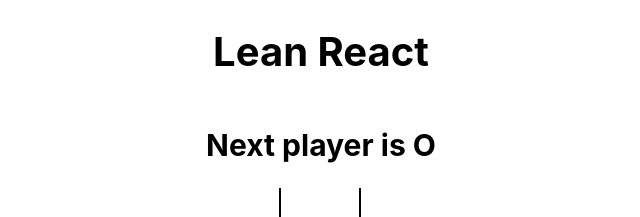
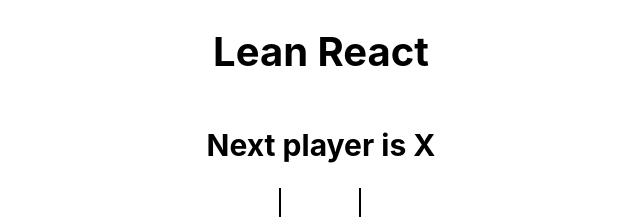
Before and after one commit to ybeliaev/tic-tac-toe, a React (Create React App) app: page / in a window 1280 px wide. Shown: the top 217 px of the page, without its empty margins (319-959 px from the left). Built offline with nearby package versions, Linux system fonts and the light colour scheme.

Commit message:
transform to game history

```diff
--- a/src/App.js
+++ b/src/App.js
@@ -5,34 +5,38 @@
 import { calculateWinner } from './helpers';
 
 function App() {
-  const [board, setBoard] = useState(Array(9).fill(null));
-  const [isXnext, setIsXnext] = useState(false);
+  const [history, setHistory] = useState([{board: Array(9).fill(null), isXnext: true},]);
+  const [currentMove, setCurrentMove] = useState(0);
 
-  const winner = calculateWinner(board)
+  const current = history[currentMove]
+
+  const winner = calculateWinner(current.board)
   console.log("Winner: ", winner)
 
-  const message = winner ? `Winner is ${winner}` : `Next player is ${isXnext?"X":"O"}`
+  const message = winner ? `Winner is ${winner}` : `Next player is ${current.isXnext?"X":"O"}`
 
   const handleSquareClick = (position) => {
-    if (board[position] || winner) {
+    if (current.board[position] || winner) {
       return;
     }
-    setBoard((prev) => {
+    setHistory((prev) => {
+      const last = prev[prev.length - 1]
       console.log("prev state: ", prev);
-      return prev.map((square, pos) => {
+      const newBoard = last.board.map((square, pos) => {
         if (pos === position) {
-          return isXnext ? "X" : "O";
+          return last.isXnext ? "X" : "O";
         }
         return square;
       });
+      return prev.concat({board: newBoard, isXnext: !last.isXnext})
     });
-    setIsXnext((prev) => !prev);
+    setCurrentMove(prev=>prev+1)
   };
   return (
     <div className="app">
         <h1>Lean React</h1>
         <h2>{message}</h2>
-        <Board handleSquareClick={handleSquareClick} board={board}/>
+        <Board handleSquareClick={handleSquareClick} board={current.board}/>
     </div>
   );
 }
--- a/src/helpers.js
+++ b/src/helpers.js
@@ -11,6 +11,7 @@
     ];
     for (let i = 0; i < lines.length; i++) {
       const [a, b, c] = lines[i];
+
       if (squares[a] && squares[a] === squares[b] && squares[a] === squares[c]) {
         return squares[a];
       }
```
